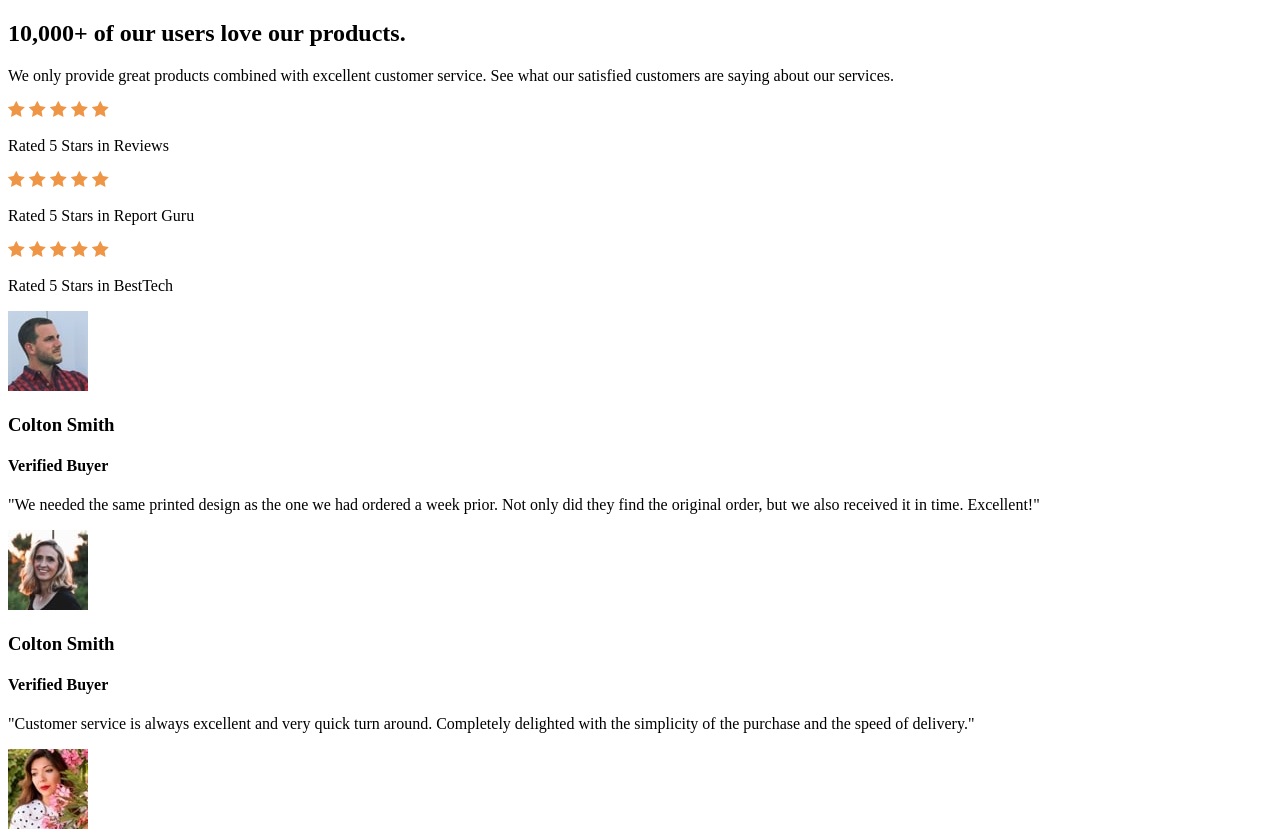
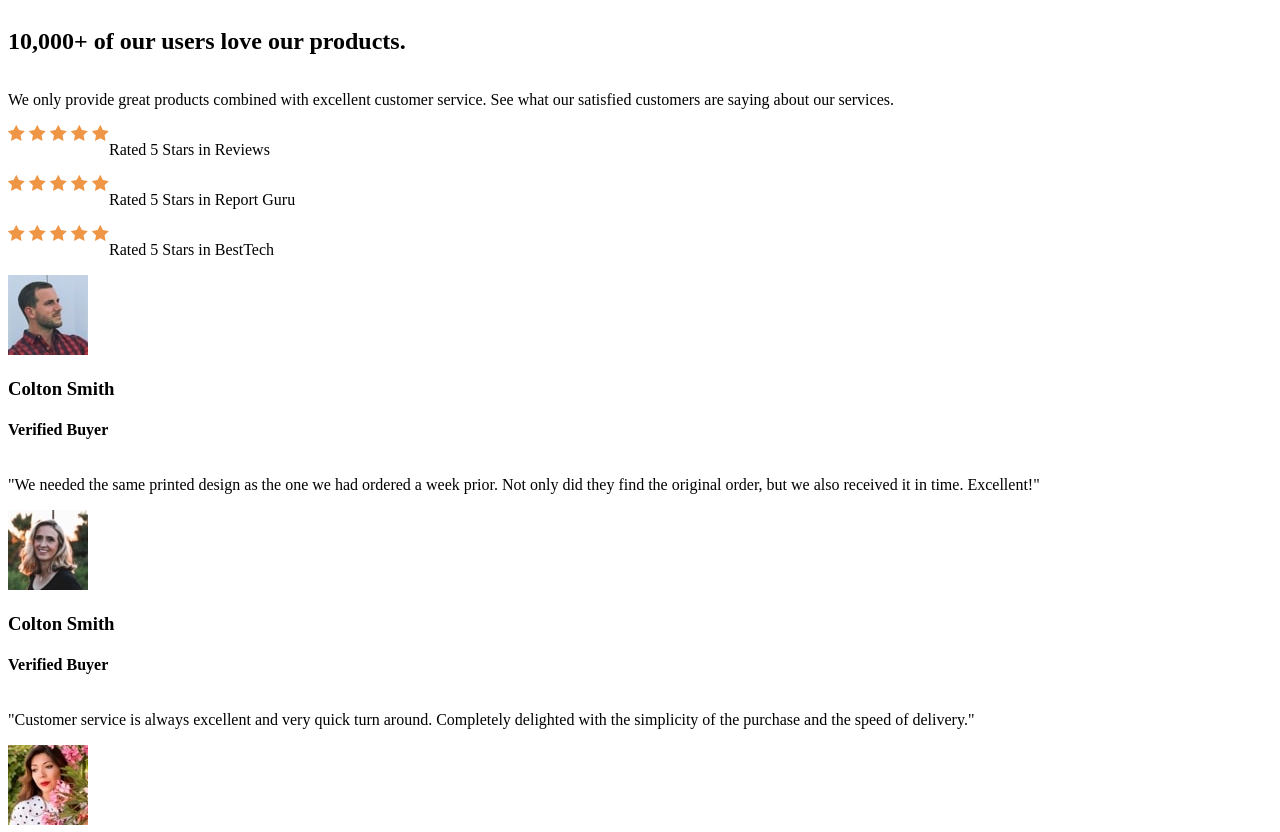
Before and after one commit to erlanggaadptr/social-proof-section-master, a plain HTML site: page index.html in a window 1280 px wide. Shown: the top 832 px of the page. Drawn offline with Linux system fonts and the light colour scheme.

Commit message:
Add stylesheet links

```diff
--- a/index.html
+++ b/index.html
@@ -9,6 +9,8 @@
       sizes="32x32"
       href="./images/favicon-32x32.png"
     />
+    <link rel="stylesheet" href="css/utilities.css">
+    <link rel="stylesheet" href="css/style.css">
     <title>Frontend Mentor | Social proof section</title>
     </style>
   </head>
```
